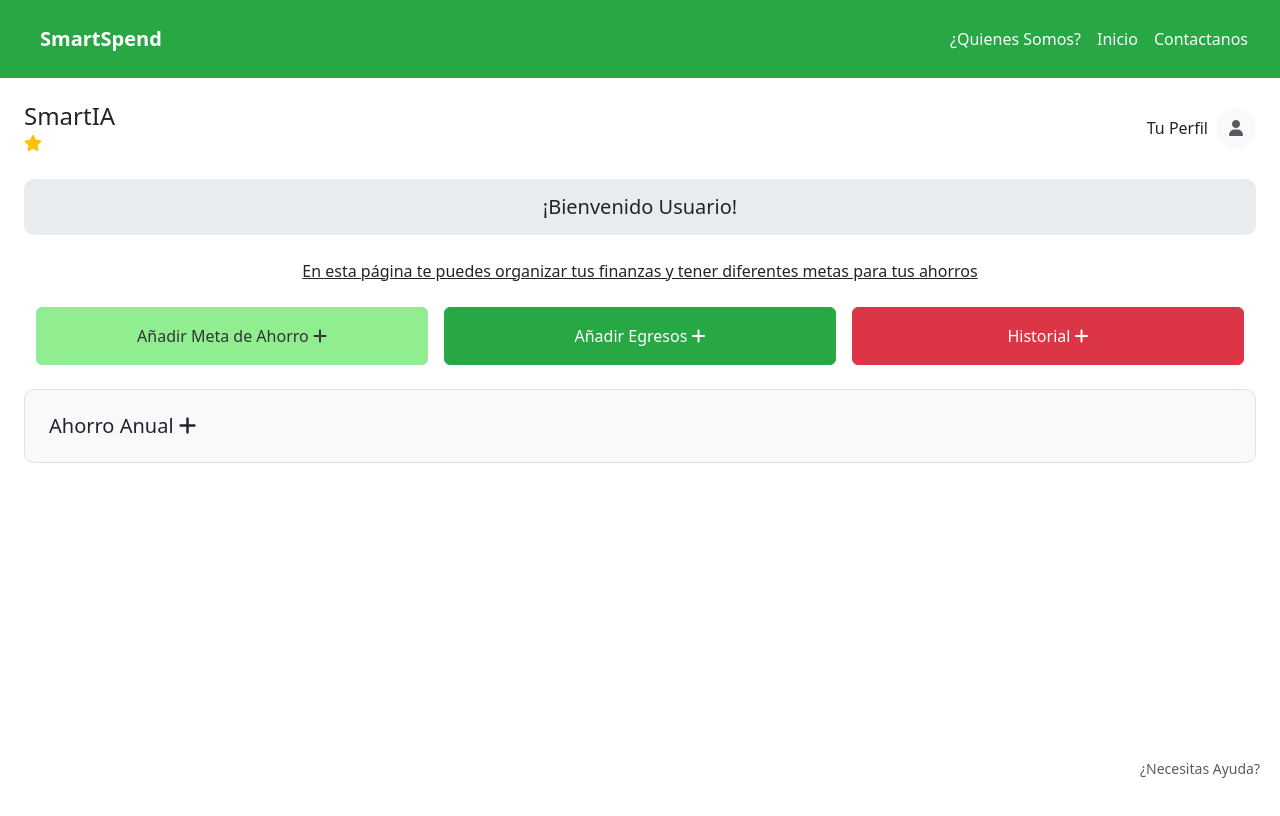
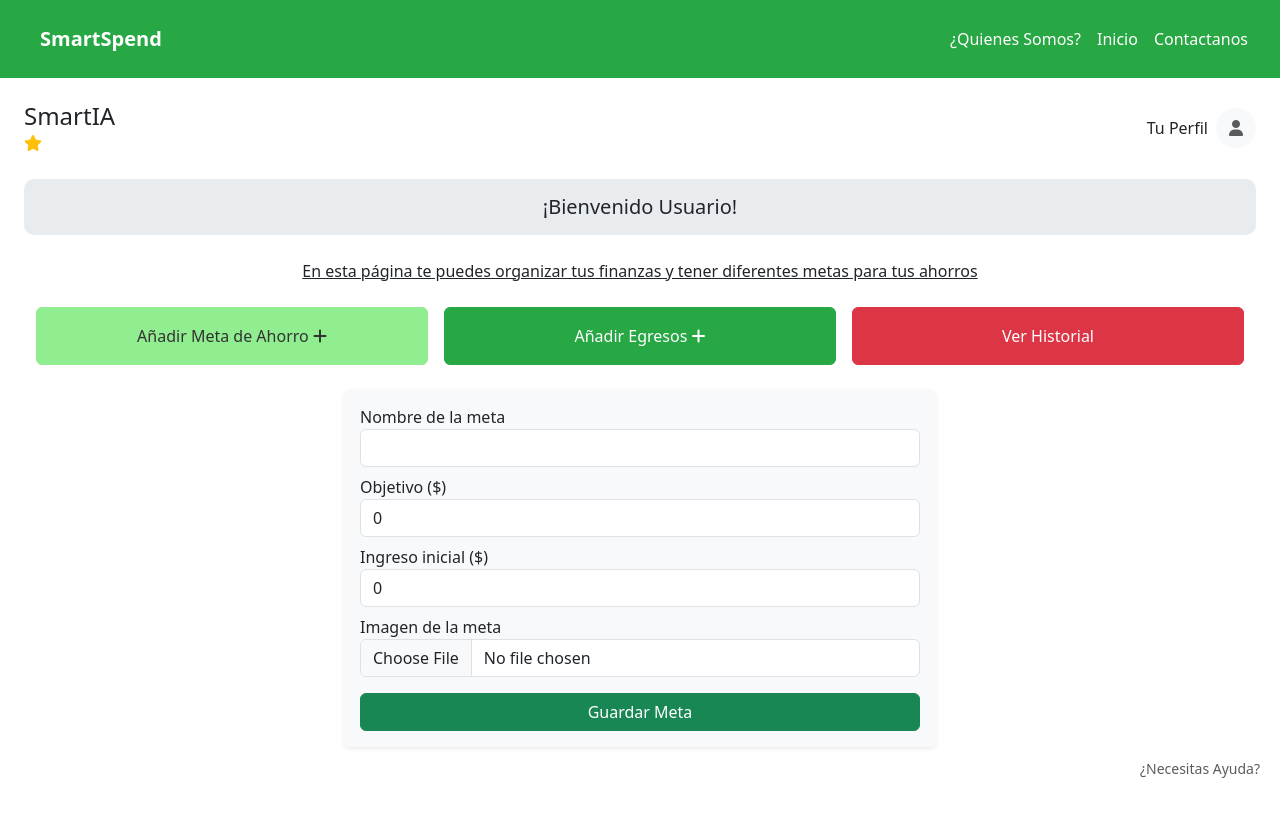
Before and after one commit to Andres160705/SmartSpend-Project, an Angular app: page /inicio in a window 1280 px wide. Both pictures are taken after a click on the button "Añadir Meta de Ahorro". Shown: the top 816 px of the page. Built offline with nearby package versions, Linux system fonts and the light colour scheme.

Commit message:
Se le agrego funcionalidad al boton de Ingresar Meta

```diff
--- a/src/app/components/inicio/inicio.component.css
+++ b/src/app/components/inicio/inicio.component.css
@@ -60,3 +60,10 @@
         .content-area {
             min-height: calc(100vh - 80px);
         }
+
+        .savings-card {
+  transition: all 0.3s ease;
+}
+.savings-card:hover {
+  box-shadow: 0 0 15px rgba(40, 167, 69, 0.3);
+}
--- a/src/app/components/inicio/inicio.component.html
+++ b/src/app/components/inicio/inicio.component.html
@@ -56,34 +56,92 @@
         </div>
 
         <!-- Action Buttons - VERSIÓN CORREGIDA -->
+
         <div class="container-fluid">
+            <!-- Fila de botones -->
             <div class="row g-3 mb-4">
                 <div class="col-12 col-md-4">
-                        <button class="btn btn-light-green w-100 py-3">
+                    <button class="btn btn-light-green w-100 py-3" (click)="mostrarFormulario = !mostrarFormulario">
                         Añadir Meta de Ahorro <i class="fas fa-plus"></i>
                     </button>
                 </div>
+
                 <div class="col-12 col-md-4">
                     <button class="btn btn-green w-100 py-3">
                         Añadir Egresos <i class="fas fa-plus"></i>
                     </button>
                 </div>
+
                 <div class="col-12 col-md-4">
                     <button class="btn btn-danger w-100 py-3">
-                            Historial <i class="fas fa-plus"></i>
+                        Ver Historial
                     </button>
+                </div>
+            </div>
+
+            <!-- Fila del formulario centrado -->
+            <div class="row">
+                <div *ngIf="mostrarFormulario" class="col-12 col-md-6 mx-auto">
+                    <div class="p-3 bg-light rounded shadow-sm">
+                        <form (ngSubmit)="agregarMeta()" #metaForm="ngForm">
+                            <div class="mb-2">
+                                <label>Nombre de la meta</label>
+                                <input type="text" class="form-control" [(ngModel)]="nuevaMeta.nombre" name="nombre"
+                                    required>
+                            </div>
+                            <div class="mb-2">
+                                <label>Objetivo ($)</label>
+                                <input type="number" class="form-control" [(ngModel)]="nuevaMeta.objetivo"
+                                    name="objetivo" required>
+                            </div>
+                            <div class="mb-2">
+                                <label>Ingreso inicial ($)</label>
+                                <input type="number" class="form-control" [(ngModel)]="nuevaMeta.ingreso" name="ingreso"
+                                    required>
+                            </div>
+                            <div class="mb-2">
+                                <label>Imagen de la meta</label>
+                                <input type="file" class="form-control" (change)="onFileSelected($event)">
+                            </div>
+                            <button type="submit" class="btn btn-success w-100 mt-2">Guardar Meta</button>
+                        </form>
+                    </div>
                 </div>
             </div>
         </div>
 
+
         <!-- Savings Card -->
-            <div class="savings-card p-4 mb-4 position-relative">
-                <div class="d-flex justify-content-between align-items-start">
-                    <div>
-                        <h5 class="mb-0">Ahorro Anual <i class="fas fa-plus"></i></h5>
+        <div *ngFor="let meta of metas" class="savings-card p-4 mb-4 bg-white rounded shadow-sm">
+            <div class="d-flex align-items-center justify-content-between">
+
+                <!-- Texto a la izquierda -->
+                <div class="text-start">
+                    <h5 class="mb-1">{{ meta.nombre }}</h5>
+                    <p class="mb-0">Objetivo: ${{ meta.objetivo }}</p>
+                    <p class="mb-0">Ingresado: ${{ meta.ingreso }}</p>
+                </div>
+
+                <!-- Imagen centrada verticalmente -->
+                <div class="text-center" style="width: 200px;">
+                    <img [attr.src]="meta?.imagen_url" alt="Imagen de la meta" class="img-fluid rounded"
+                        style="max-height: 150px; object-fit: cover;">
+                </div>
+
+                <!-- Botones a la derecha -->
+                <div class="d-flex flex-column gap-2 text-end">
+                    <button class="btn btn-sm btn-outline-primary" (click)="editarMeta(meta)">Agregar Dinero</button>
+                    <button class="btn btn-sm btn-outline-danger" (click)="eliminarMeta(meta)">Eliminar</button>
+                </div>
+
             </div>
         </div>
-            </div>
+
+
+
+
+
+
 
     </div>
 </div>
--- a/src/app/components/inicio/inicio.component.ts
+++ b/src/app/components/inicio/inicio.component.ts
@@ -1,11 +1,193 @@
 import { Component } from '@angular/core';
+import { CommonModule } from '@angular/common';
+import { FormsModule } from '@angular/forms';
+import { SupabaseService } from '../../../services/supabase.service';
 
 @Component({
   selector: 'app-inicio',
-  imports: [],
+  imports: [CommonModule, FormsModule],
   templateUrl: './inicio.component.html',
   styleUrl: './inicio.component.css'
 })
 export class InicioComponent {
 
+  constructor(private supabase: SupabaseService) { }
+
+  mostrarFormulario = false;
+
+  nuevaMeta = {
+    nombre: '',
+    objetivo: 0,
+    ingreso: 0
+  };
+
+  metas: any[] = [];
+  imagenSeleccionada: File | null = null;
+
+  onFileSelected(event: any) {
+    const file = event.target.files[0];
+    if (file && file.type.startsWith('image/') && file.size < 5 * 1024 * 1024) {
+      this.imagenSeleccionada = file;
+    } else {
+      alert( 'Solo se permiten imágenes menores a 5MB.');
+    }
+  }
+
+
+
+  async ngOnInit() {
+    const { data: userData, error: userError } = await this.supabase.getUser();
+    if (userError || !userData?.user?.id) {
+      console.error('Usuario no autenticado o error al obtener datos:', userError?.message);
+      return;
+    }
+
+    const usuarioId = userData.user.id;
+    const { data, error } = await this.supabase.getMetas(usuarioId);
+
+    if (error) {
+      console.error('Error al cargar metas:', error.message);
+      return;
+    }
+
+    this.metas = data ?? [];
+    this.metas.forEach(meta => {
+  console.log('Tipo:', typeof meta.imagen_url, 'URL:', meta.imagen_url);
+});
+
+
+  }
+
+
+  async agregarMeta() {
+    this.mostrarFormulario = false;
+
+    const { data: userData, error: userError } = await this.supabase.getUser();
+    if (userError || !userData?.user?.id) {
+      alert('Usuario no autenticado');
+      return;
+    }
+
+    const usuarioId = userData.user.id;
+
+    if (
+      this.nuevaMeta.nombre.trim().length === 0 ||
+      this.nuevaMeta.objetivo <= 0 ||
+      this.nuevaMeta.ingreso < 0
+    ) {
+      alert('Por favor, completa todos los campos correctamente.');
+      return;
+    }
+
+    let imagenUrl = '';
+    if (this.imagenSeleccionada) {
+      const nombreArchivo = `${usuarioId}-${Date.now()}-${this.imagenSeleccionada.name}`;
+      const { url, error } = await this.supabase.subirImagen(nombreArchivo, this.imagenSeleccionada);
+
+      if (error) {
+        alert('Error al subir la imagen');
+        console.error('Detalles del error:', error);
+      } else {
+        imagenUrl = url ?? '';
+      }
+    }
+
+    const nuevaMeta = {
+      usuario_id: usuarioId,
+      nombre: this.nuevaMeta.nombre,
+      objetivo: this.nuevaMeta.objetivo,
+      ingreso: this.nuevaMeta.ingreso,
+      imagen_url: imagenUrl,
+      creada_en: new Date()
+    };
+
+    const { data, error } = await this.supabase.insertMeta(nuevaMeta);
+
+    if (error) {
+      alert('Error al guardar la meta');
+      console.error(error);
+    } else if (data && data.length > 0) {
+      this.metas.push(data[0]);
+      this.nuevaMeta = { nombre: '', objetivo: 0, ingreso: 0 };
+      this.imagenSeleccionada = null;
+    }
+  }
+
+
+  async editarMeta(meta: any) {
+    if (meta.ingreso >= meta.objetivo) {
+      alert(` La meta "${meta.nombre}" ya está completa. No puedes agregar más dinero.`);
+      return;
+    }
+
+    const nuevoMonto = prompt(`¿Cuánto deseas agregar a "${meta.nombre}"?`);
+    if (nuevoMonto !== null) {
+      const monto = parseFloat(nuevoMonto);
+      if (isNaN(monto) || monto <= 0) {
+        alert(' Monto inválido. Intenta nuevamente.');
+        return;
+      }
+
+      const ingresoTotal = meta.ingreso + monto;
+      if (ingresoTotal > meta.objetivo) {
+        alert(` El monto excede el objetivo. Solo puedes agregar hasta $${meta.objetivo - meta.ingreso}.`);
+        return;
+      }
+
+      meta.ingreso = ingresoTotal;
+      await this.supabase.actualizarIngreso(meta.id, meta.ingreso);
+
+      if (meta.ingreso === meta.objetivo) {
+        alert(`¡Meta "${meta.nombre}" completada con éxito!`);
+      }
+    }
+  }
+
+
+  async sumarIngreso(meta: any) {
+    const monto = parseFloat(meta.montoNuevo);
+
+    if (!isNaN(monto) && monto > 0) {
+      if (meta.ingreso >= meta.objetivo) {
+        alert(`La meta "${meta.nombre}" ya está completa. No puedes agregar más dinero.`);
+        return;
+      }
+
+      const nuevoTotal = meta.ingreso + monto;
+
+      if (nuevoTotal > meta.objetivo) {
+        alert(`El monto excede el objetivo. Solo puedes agregar hasta $${meta.objetivo - meta.ingreso}.`);
+        return;
+      }
+
+      meta.ingreso = nuevoTotal;
+      meta.montoNuevo = 0;
+      meta.mostrarIngreso = false;
+
+      await this.supabase.actualizarIngreso(meta.id, meta.ingreso);
+
+      if (meta.ingreso === meta.objetivo) {
+        alert(` ¡Meta "${meta.nombre}" completada con éxito!`);
+      }
+    } else {
+      alert(' Monto inválido.');
+    }
+  }
+
+  async eliminarMeta(meta: any) {
+    const confirmacion = confirm(`¿Estás seguro de que quieres eliminar la meta "${meta.nombre}"?`);
+    if (!confirmacion) return;
+
+    const { error } = await this.supabase.eliminarMeta(meta.id);
+    if (error) {
+      alert('❌ Error al eliminar la meta');
+      console.error(error);
+    } else {
+      this.metas = this.metas.filter(m => m.id !== meta.id);
+      alert(`Meta "${meta.nombre}" eliminada correctamente`);
+    }
+  }
+
+
+
 }
--- a/src/services/supabase.service.ts
+++ b/src/services/supabase.service.ts
@@ -1,5 +1,6 @@
 import { Injectable } from '@angular/core';
 import { createClient, SupabaseClient } from '@supabase/supabase-js';
+
 
 @Injectable({
   providedIn: 'root'
@@ -57,4 +58,38 @@ export class SupabaseService {
   insertUsuario(usuario: { id: string; nombre: string; apellido: string; edad: number }) {
     return this.supabase.from('usuarios').insert([usuario]);
   }
+
+  insertMeta(meta: any) {
+  return this.supabase.from('metas').insert([meta]).select(); // esto devuelve un array con el objeto insertado
 }
+
+actualizarIngreso(metaId: string, nuevoIngreso: number) {
+  return this.supabase.from('metas').update({ ingreso: nuevoIngreso }).eq('id', metaId);
+}
+
+eliminarMeta(metaId: string) {
+  return this.supabase.from('metas').delete().eq('id', metaId);
+}
+
+ async subirImagen(nombre: string, archivo: File): Promise<{ url: string | null; error: string | null }> {
+  try {
+    const { data, error } = await this.supabase.storage.from('metas').upload(nombre, archivo);
+    if (error) {
+      console.error('Error al subir imagen:', error.message);
+      return { url: null, error: error.message };
+    }
+
+    const { data: urlData } = this.supabase.storage.from('metas').getPublicUrl(nombre);
+    const publicUrl = urlData.publicUrl;
+
+    return { url: publicUrl, error: null };
+  } catch (err: any) {
+    console.error('Error inesperado al subir imagen:', err);
+    return { url: null, error: 'Error inesperado al subir imagen' };
+  }
+}
+
+
+
+
+}
```
Lines whose indentation alone changed are shown as unchanged.
